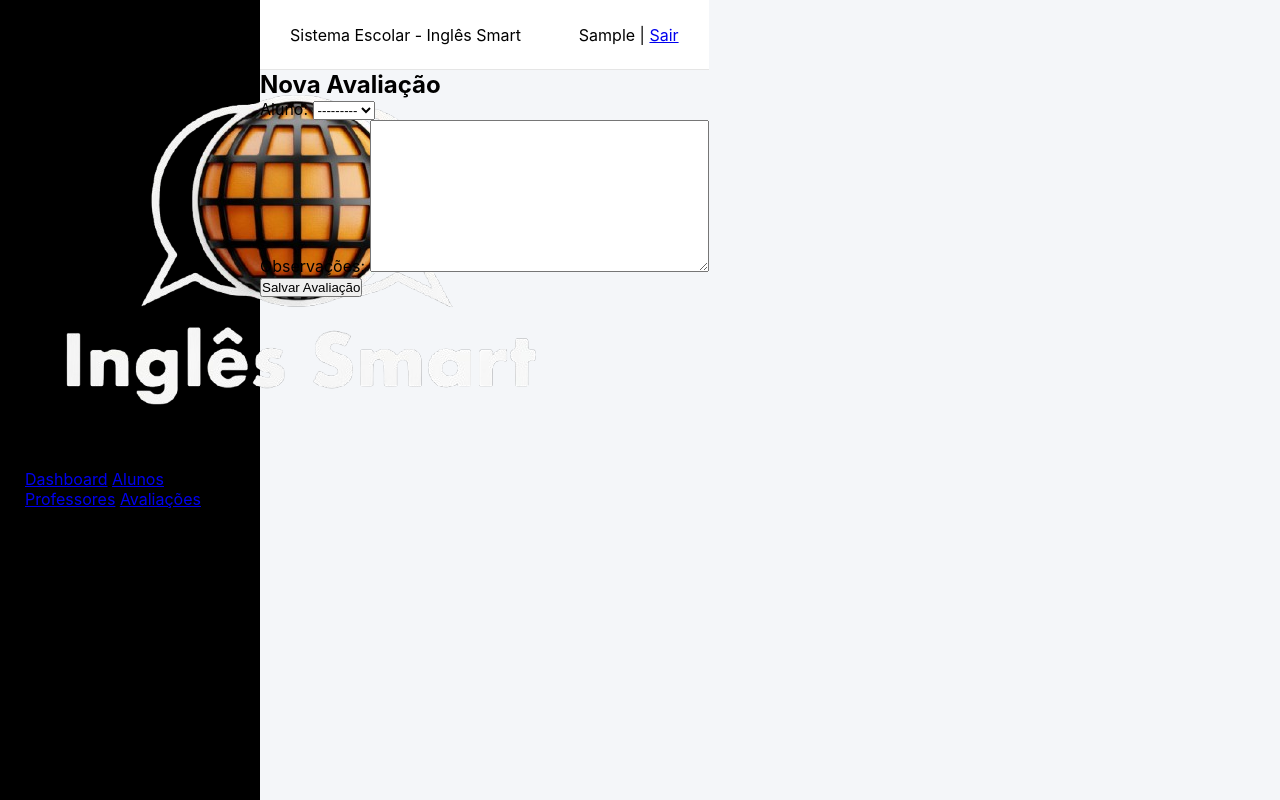
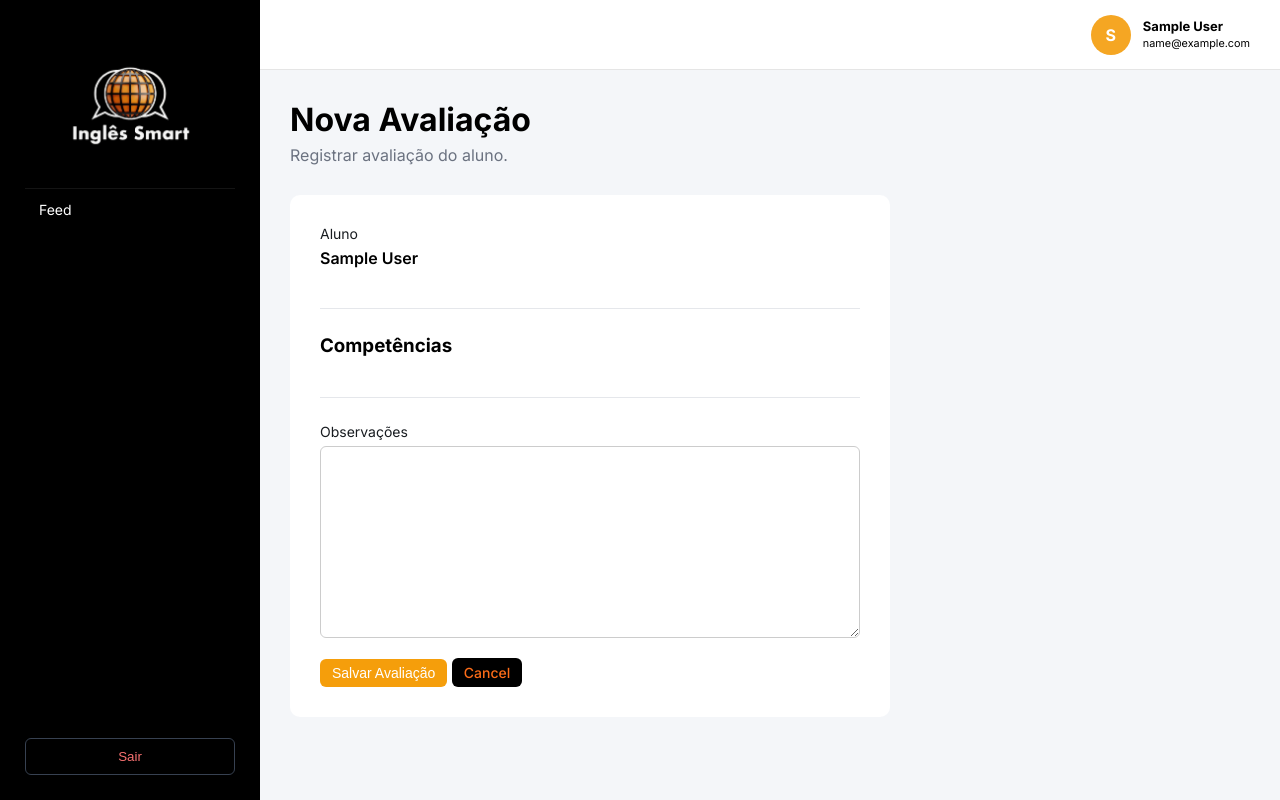
Before and after one commit to marcusvgcruz/ingles_smart, a Django app: page /avaliacao/nova/?aluno=1&next=None in a window 1280 px wide. Run offline with Django 5.2, Linux system fonts and the light colour scheme; the visitor is signed in with stand-in values (Sample User, id 1); data comes from the database, SQL or seed files in the repository.

Commit message:
competencias e niveis

```diff
--- a/portal_escola/accounts/forms.py
+++ b/portal_escola/accounts/forms.py
@@ -3,9 +3,9 @@
 from django.contrib.auth.forms import AuthenticationForm
 from django import forms
 from django.contrib.auth.models import User
-from .models import Aluno, Professor, Turma, TurmaHorario, Matricula, TimeBlock, BlockedPeriod
+from .models import Aluno, Professor, Turma, TurmaHorario, Matricula, TimeBlock, BlockedPeriod, ScheduleTemplate
 from django.core.exceptions import ValidationError
-from .models import Competencia, NIVEIS
+from .models import Competencia, Nivel
 
 class CustomUserCreationForm(forms.ModelForm):
     class Meta:
@@ -42,13 +42,23 @@
         })
     )
 
+class NivelForm(forms.ModelForm):
+
+    class Meta:
+        model = Nivel
+        fields = ["nome", "ordem", "ativo"]
+
+        widgets = {
+            "nome": forms.TextInput(attrs={"class": "form-control"}),
+            "ordem": forms.NumberInput(attrs={"class": "form-control"}),
+            "ativo": forms.CheckboxInput(attrs={"class": "form-checkbox"})
+        }
+
 class AvaliacaoForm(forms.Form):
+
     aluno = forms.ModelChoiceField(
-        queryset=User.objects.filter(
-            groups__name="Alunos",
-            is_active = True
-        ),
-        label="Aluno"
+        queryset=User.objects.filter(is_active=True),
+        widget=forms.HiddenInput()
     )
 
     observacoes = forms.CharField(
@@ -58,15 +68,33 @@
     )
 
     def __init__(self, *args, **kwargs):
+
         super().__init__(*args, **kwargs)
 
         competencias = Competencia.objects.filter(ativa=True)
 
         for competencia in competencias:
+
             self.fields[f"competencia_{competencia.id}"] = forms.ChoiceField(
-                choices=NIVEIS,
-                label=competencia.nome
+                choices = [
+                    (n.id, n.nome)
+                    for n in Nivel.objects.filter(ativo=True)
+                ],
+                label=competencia.nome,
+                widget=forms.Select(attrs={"class": "form-control"})
             )
+
+class CompetenciaForm(forms.ModelForm):
+
+    class Meta:
+        model = Competencia
+        fields = ["nome", "ordem", "ativa"]
+
+        widgets = {
+            "nome": forms.TextInput(attrs={"class": "form-control"}),
+            "ordem": forms.NumberInput(attrs={"class": "form-control"}),
+            "ativa": forms.CheckboxInput(attrs={"class": "form-checkbox"}),
+        }
 
 class AlunoForm(forms.ModelForm):
     nome = forms.CharField(max_length=150)
@@ -163,7 +191,21 @@
             if cpf and len(cpf) == 11:
                 self.initial['cpf'] = f"{cpf[:3]}.{cpf[3:6]}.{cpf[6:9]}-{cpf[9:]}"
 
+class ScheduleTemplateForm(forms.ModelForm):
 
+    class Meta:
+        model = ScheduleTemplate
+        fields = ["name", "active"]
+
+        widgets = {
+            "name": forms.TextInput(attrs={
+                "class": "form-control",
+                "placeholder": "Template name"
+            }),
+            "active": forms.CheckboxInput(attrs={
+                "class": "form-checkbox"
+            })
+        }
 
 
 class TurmaForm(forms.ModelForm):
@@ -191,8 +233,6 @@
 
             "time_blocks": forms.CheckboxSelectMultiple()
         }
-
-
 
 
 class MatriculaForm(forms.ModelForm):
--- a/portal_escola/accounts/static/accounts/css/style.css
+++ b/portal_escola/accounts/static/accounts/css/style.css
@@ -485,6 +485,13 @@
     color: #fc6c18 !important;
 }
 
+label .competencia{
+    display: block;
+    margin-bottom: 6px;
+    font-size: 14px;
+    color: #000000;
+}
+
 .form-container{
 background:white;
 padding:30px;
@@ -522,8 +529,11 @@
     display: block;
     margin-bottom: 6px;
     font-size: 14px;
-    color: #374151;
+    color: #181c20;
 }
+
+
+
 
 .form-control {
     width: 100%;
@@ -536,6 +546,11 @@
 
 .form-actions{
 margin-top:20px;
+}
+
+.form-checkbox{
+    width:auto;
+    margin-left:6px;
 }
 
 /* ===== Enrollment form fix ===== */
@@ -585,6 +600,12 @@
 .table-container td:nth-child(3) {
     width: 120px;
     text-align: center;
+}
+
+.styled-table td:nth-child(2),
+.styled-table th:nth-child(2){
+    text-align:center;
+    width:240px;
 }
 
 .styled-table{
@@ -679,6 +700,11 @@
 .status.warning{
 background:#fef3c7;
 color:#92400e;
+}
+
+.status.basic{
+    background: #dcebfc;
+    color: #163865
 }
 
 
@@ -1035,3 +1061,25 @@
     border-radius:4px;
     width:fit-content;
 }
+
+textarea {
+
+    font-family: inherit;
+    font-size: 14px;
+    padding: 10px;
+    border-radius: 6px;
+    border: 1px solid #ccc;
+    width: 100%;
+    resize: vertical;
+}
+
+.checkbox-group label{
+    display:flex;
+    align-items:center;
+    gap:8px;
+}
+
+.checkbox-group input{
+    transform: scale(1.2);
+    cursor:pointer;
+}
--- a/portal_escola/accounts/templates/accounts/base.html
+++ b/portal_escola/accounts/templates/accounts/base.html
@@ -30,7 +30,7 @@
                 <a href="{% url 'lista_alunos' %}">Alunos</a>
                 <a href="{% url 'lista_turmas' %}">Turmas</a>
                 <a href="{% url 'lista_matriculas' %}">Matriculas</a>
-                <a href="#">Avaliações</a>
+                <a href="{% url 'lista_competencias' %}">Configurar Avaliações</a>
             </nav>
         {% endif %}
 
--- a/portal_escola/accounts/templates/accounts/lesson_detail.html
+++ b/portal_escola/accounts/templates/accounts/lesson_detail.html
@@ -52,8 +52,8 @@
         hidden
         {% if presenca.presente %}checked{% endif %}
     >
-    <a class="btn-avaliar" href="#">
-            Avaliar
+    <a href="{% url 'avaliacoes_aluno' presenca.matricula.aluno.user.id %}?next={{ request.path }}" class="btn btn-secondary btn-sm" onclick="event.stopPropagation();">
+        Avaliar
     </a>
 
 </div>
--- a/portal_escola/accounts/templates/accounts/nova_avaliacao.html
+++ b/portal_escola/accounts/templates/accounts/nova_avaliacao.html
@@ -1,12 +1,74 @@
-{% extends "base.html" %}
+{% extends "accounts/base.html" %}
 
 {% block content %}
-<h2>Nova Avaliação</h2>
+
+<div class="page-header">
+    <div>
+        <h1>Nova Avaliação</h1>
+        <p>Registrar avaliação do aluno.</p>
+    </div>
+</div>
+
+<div class="form-container">
 
 <form method="post">
-    {% csrf_token %}
-    {{ form.as_p }}
-    <button type="submit">Salvar Avaliação</button>
+
+{% csrf_token %}
+
+<div class="form-group">
+<label>Aluno</label>
+
+<p style="font-weight:600;">
+{{ aluno.get_full_name|default:aluno.username }}
+</p>
+
+{{ form.aluno }}
+
+</div>
+
+<hr class="section-divider">
+
+<h3>Competências</h3>
+
+<div class="form-grid">
+
+{% for field in form %}
+
+    {% if "competencia_" in field.name %}
+
+    <div class="form-group">
+        <label>{{ field.label }}</label>
+        {{ field }}
+    </div>
+
+    {% endif %}
+
+{% endfor %}
+
+</div>
+
+<hr class="section-divider">
+
+<div class="form-group">
+<label>Observações</label>
+{{ form.observacoes }}
+</div>
+
+<div class="form-actions">
+
+<button class="btn btn-primary">
+Salvar Avaliação
+</button>
+
+<a href="/avaliacao/aluno/{{ aluno.id }}/?next={{ next }}"
+class="btn btn-secondary">
+Cancel
+</a>
+
+</div>
+
 </form>
 
+</div>
+
 {% endblock %}
--- a/portal_escola/accounts/templates/accounts/templates.html
+++ b/portal_escola/accounts/templates/accounts/templates.html
@@ -8,7 +8,9 @@
         <p>Manage weekly school schedules</p>
     </div>
 
-    <a href="#" class="btn btn-primary">New Template</a>
+    <a href="{% url 'criar_template' %}" class="btn btn-primary">
+        New Template
+    </a>
 </div>
 
 <table class="styled-table">
--- a/portal_escola/accounts/urls.py
+++ b/portal_escola/accounts/urls.py
@@ -18,7 +18,14 @@
     path("dashboard/", views.dashboard, name="dashboard"),
     path("feed/", views.feed, name="feed"),
     path("avaliacao/nova/", views.nova_avaliacao, name="nova_avaliacao"),
-    path("avaliacoes/aluno/<int:aluno_id>/", views.avaliacoes_aluno, name="avaliacoes_aluno"),
+    path("avaliacao/aluno/<int:aluno_id>/", views.avaliacoes_aluno, name="avaliacoes_aluno"),
+
+     # Competências
+    path("competencias/", views.lista_competencias, name="lista_competencias"),
+    path("competencias/nova/", views.nova_competencia, name="nova_competencia"),
+    path("competencias/<int:id>/editar/", views.editar_competencia, name="editar_competencia"),
+    path("niveis/criar/", views.criar_nivel, name="criar_nivel"),
+    path("niveis/<int:id>/editar/", views.editar_nivel, name="editar_nivel"),
 
     # Matricula
     path("matriculas/nova/", views.criar_matricula, name="criar_matricula"),
@@ -87,9 +94,13 @@
     path("templates/<int:id>/add-block/", views.add_timeblock, name="add_timeblock"),
     path("timeblock/<int:id>/edit/", views.editar_timeblock, name="editar_timeblock"),
     path("timeblock/<int:id>/delete/", views.delete_timeblock, name="delete_timeblock"),
+    path("templates/new/", views.criar_template, name="criar_template"),
+
+    # Blocked Periods
     path("blocked-periods/", views.lista_blocked_periods, name="lista_blocked_periods"),
     path("blocked-periods/new/", views.criar_blocked_period, name="criar_blocked_period"),
     path("blocked-periods/<int:id>/delete/", views.delete_blocked_period, name="delete_blocked_period"),
 
 
+
 ]
--- a/portal_escola/accounts/views.py
+++ b/portal_escola/accounts/views.py
@@ -22,12 +22,13 @@
 from django.shortcuts import get_object_or_404, redirect, render
 from django.urls import reverse_lazy
 
-from .forms import AlunoForm, AvaliacaoForm, ProfessorForm, TurmaForm, MatriculaForm, TimeBlockForm, BlockedPeriodForm
+from .forms import AlunoForm, AvaliacaoForm, ProfessorForm, TurmaForm, MatriculaForm, TimeBlockForm, BlockedPeriodForm, CompetenciaForm, NivelForm, ScheduleTemplateForm
 from .models import (
     Aluno,
     Lesson,
     Avaliacao,
     Competencia,
+    Nivel,
     NotaCompetencia,
     Perfil,
     Presenca,
@@ -217,7 +218,7 @@
 
     hoje = now().date()
 
-    lessons = turma.lessons.filter(date__gte=hoje).order_by("date")[:10]
+    lessons = turma.lessons.filter(date__gte=hoje).order_by("date")[:2]
 
     matriculas = turma.matricula_set.select_related("aluno", "aluno__user")
 
@@ -382,11 +383,20 @@
 
 @login_required
 def nova_avaliacao(request):
+
     aluno_id = request.GET.get("aluno")
+    next_url = request.GET.get("next")
+
+    aluno = None
+
+    if aluno_id:
+        aluno = User.objects.filter(id=aluno_id).first()
 
     if request.method == "POST":
         form = AvaliacaoForm(request.POST)
+
         if form.is_valid():
+
             aluno = form.cleaned_data["aluno"]
             observacoes = form.cleaned_data["observacoes"]
 
@@ -397,27 +407,161 @@
             )
 
             competencias = Competencia.objects.filter(ativa=True)
+
             for competencia in competencias:
-                nivel = form.cleaned_data[f"competencia_{competencia.id}"]
-                NotaCompetencia.objects.create(
-                    avaliacao=avaliacao,
-                    competencia=competencia,
-                    nivel=nivel,
-                )
+                nivel_id = form.cleaned_data[f"competencia_{competencia.id}"]
+
+                if nivel_id:
+                    nivel = Nivel.objects.get(id=nivel_id)
+
+                    NotaCompetencia.objects.create(
+                        avaliacao=avaliacao,
+                        competencia=competencia,
+                        nivel=nivel
+                    )
 
             messages.success(request, "Avaliação criada com sucesso.")
-            return redirect("dashboard")
+
+            return redirect(f"/avaliacao/aluno/{aluno.id}/?next={next_url}")
+
     else:
         form = AvaliacaoForm(initial={"aluno": aluno_id} if aluno_id else None)
 
-    return render(request, "accounts/nova_avaliacao.html", {"form": form})
+    return render(request, "accounts/nova_avaliacao.html", {
+        "form": form,
+        "next": next_url,
+        "aluno": aluno
+    })
 
 
 @login_required
 def avaliacoes_aluno(request, aluno_id):
-    aluno = get_object_or_404(User, id=aluno_id, groups__name="Alunos")
-    avaliacoes = Avaliacao.objects.filter(aluno=aluno).select_related("professor").prefetch_related("notas__competencia")
-    return render(request, "accounts/avaliacoes_aluno.html", {"aluno": aluno, "avaliacoes": avaliacoes})
+
+    aluno = get_object_or_404(User, id=aluno_id)
+
+    avaliacoes = (
+        Avaliacao.objects
+        .filter(aluno=aluno)
+        .select_related("professor")
+        .prefetch_related("notas__competencia")
+    )
+
+    next_url = request.GET.get("next")
+
+
+    return render(
+        request,
+        "accounts/avaliacoes_aluno.html",
+        {
+            "aluno": aluno,
+            "avaliacoes": avaliacoes,
+            "next": next_url
+        }
+    )
+
+def lista_competencias(request):
+
+    competencias = Competencia.objects.all().order_by("ordem")
+    niveis = Nivel.objects.all().order_by("ordem")
+
+    form_nivel = NivelForm()
+
+    return render(
+        request,
+        "accounts/lista_competencias.html",
+        {
+            "competencias": competencias,
+            "niveis": niveis,
+            "form_nivel": form_nivel
+        }
+    )
+
+
+def nova_competencia(request):
+
+    if request.method == "POST":
+
+        form = CompetenciaForm(request.POST)
+
+        if form.is_valid():
+            form.save()
+            messages.success(request, "Competência criada com sucesso.")
+            return redirect("lista_competencias")
+
+    else:
+        form = CompetenciaForm()
+
+    return render(
+        request,
+        "accounts/form_competencia.html",
+        {"form": form, "titulo": "Nova Competência"}
+    )
+
+
+def editar_competencia(request, id):
+
+    competencia = get_object_or_404(Competencia, id=id)
+
+    if request.method == "POST":
+
+        form = CompetenciaForm(request.POST, instance=competencia)
+
+        if form.is_valid():
+            form.save()
+            messages.success(request, "Competência atualizada.")
+            return redirect("lista_competencias")
+
+    else:
+        form = CompetenciaForm(instance=competencia)
+
+    return render(
+        request,
+        "accounts/form_competencia.html",
+        {"form": form, "titulo": "Editar Competência"}
+    )
+
+
+def criar_nivel(request):
+
+    if request.method == "POST":
+
+        form = NivelForm(request.POST)
+
+        if form.is_valid():
+            form.save()
+            messages.success(request, "Nível criado com sucesso.")
+            return redirect("lista_competencias")
+
+    else:
+        form = NivelForm()
+
+    return render(
+        request,
+        "accounts/form_nivel.html",
+        {"form": form, "titulo": "Novo Nível"}
+    )
+
+def editar_nivel(request, id):
+
+    nivel = get_object_or_404(Nivel, id=id)
+
+    if request.method == "POST":
+
+        form = NivelForm(request.POST, instance=nivel)
+
+        if form.is_valid():
+            form.save()
+            messages.success(request, "Nível atualizado.")
+            return redirect("lista_competencias")
+
+    else:
+        form = NivelForm(instance=nivel)
+
+    return render(
+        request,
+        "accounts/form_nivel.html",
+        {"form": form, "titulo": "Editar Nível"}
+    )
 
 
 @login_required
@@ -909,6 +1053,28 @@
         "templates": templates
     })
 
+def criar_template(request):
+
+    if request.method == "POST":
+
+        form = ScheduleTemplateForm(request.POST)
+
+        if form.is_valid():
+            template = form.save()
+
+            return redirect("detalhe_template", id=template.id)
+
+    else:
+        form = ScheduleTemplateForm()
+
+    return render(
+        request,
+        "accounts/criar_template.html",
+        {
+            "form": form
+        }
+    )
+
 def detalhe_template(request, id):
 
     template = get_object_or_404(ScheduleTemplate, id=id)
```
Also changed, not shown: portal_escola/accounts/models.py (+17 -8 lines), portal_escola/accounts/templates/accounts/avaliacoes_aluno.html (+45 -13 lines), portal_escola/accounts/templates/accounts/criar_template.html (added, +45 -0 lines), portal_escola/accounts/templates/accounts/detalhe_turma.html (+3 -4 lines), portal_escola/accounts/templates/accounts/form_competencia.html (added, +45 -0 lines), portal_escola/accounts/templates/accounts/form_nivel.html (added, +45 -0 lines), portal_escola/accounts/templates/accounts/lista_competencias.html (added, +122 -0 lines), portal_escola/accounts/migrations/0001_initial.py, portal_escola/accounts/migrations/0002_alter_presenca_presente.py (deleted), portal_escola/accounts/migrations/0002_remove_nivel_valor.py (added), portal_escola/accounts/migrations/0003_alter_timeblock_unique_together.py (deleted), portal_escola/accounts/migrations/0004_turma_room_lesson_unique_room_time.py (deleted).
